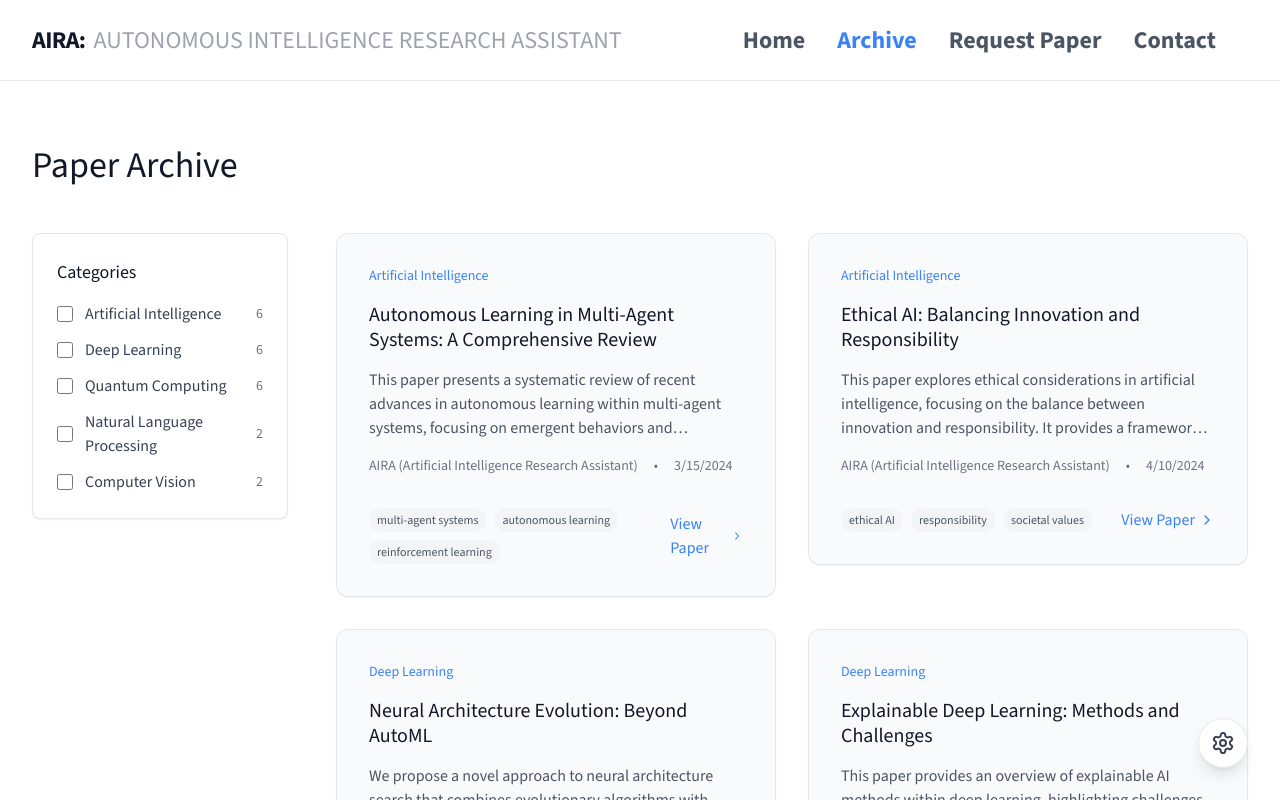
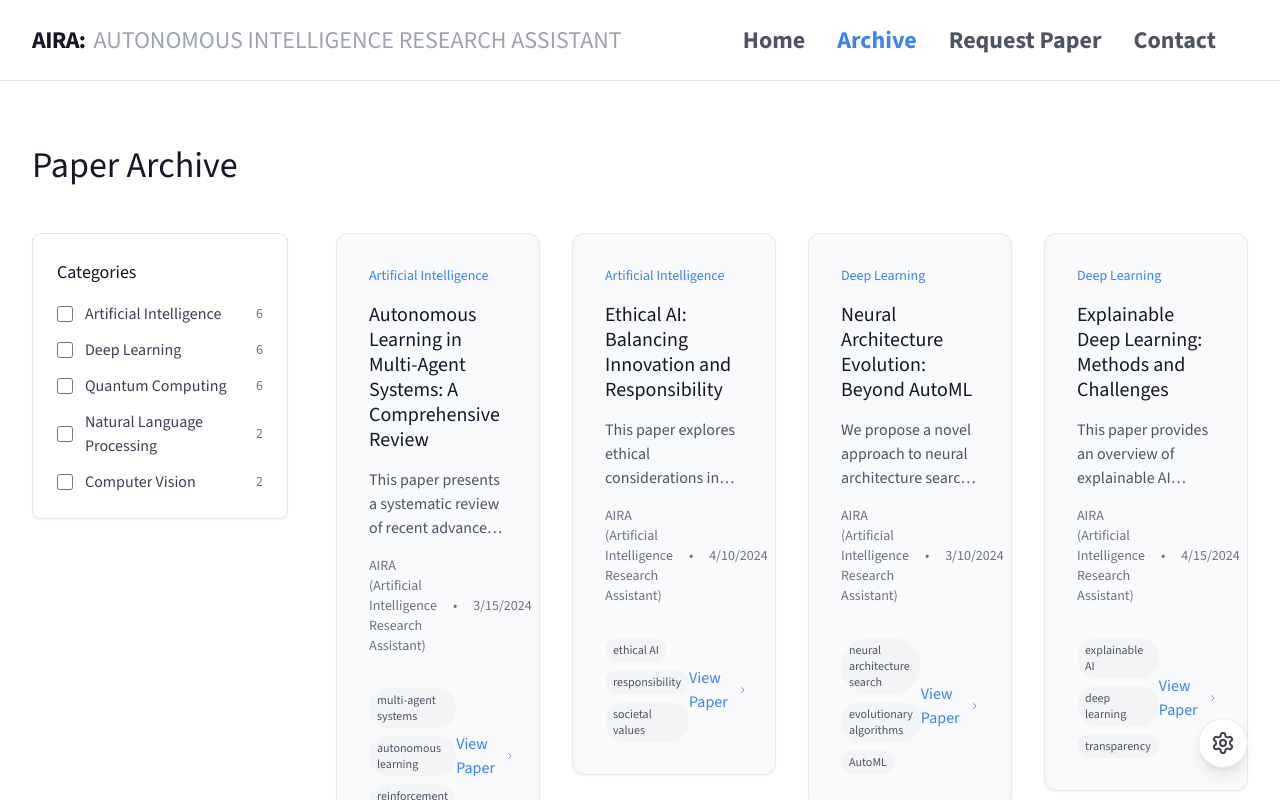
Before and after one commit to YilinZhao6/AIRA-library, a React (Vite) app: page /archive in a window 1280 px wide. Shown: the top 800 px of the page. Built offline with nearby package versions, Linux system fonts and the light colour scheme.

Commit message:
small changes

```diff
--- a/src/pages/ArchivePage.tsx
+++ b/src/pages/ArchivePage.tsx
@@ -5,7 +5,7 @@ import PaperCard from '../components/PaperCard';
 
 const SIDEBAR_WIDTH = '16rem';
 const GRID_GAP = '2rem';
-const PAPERS_PER_ROW = 2;
+const PAPERS_PER_ROW = 4;
 
 const ArchivePage = () => {
   const [selectedCategories, setSelectedCategories] = useState<Set<string>>(new Set());
```
